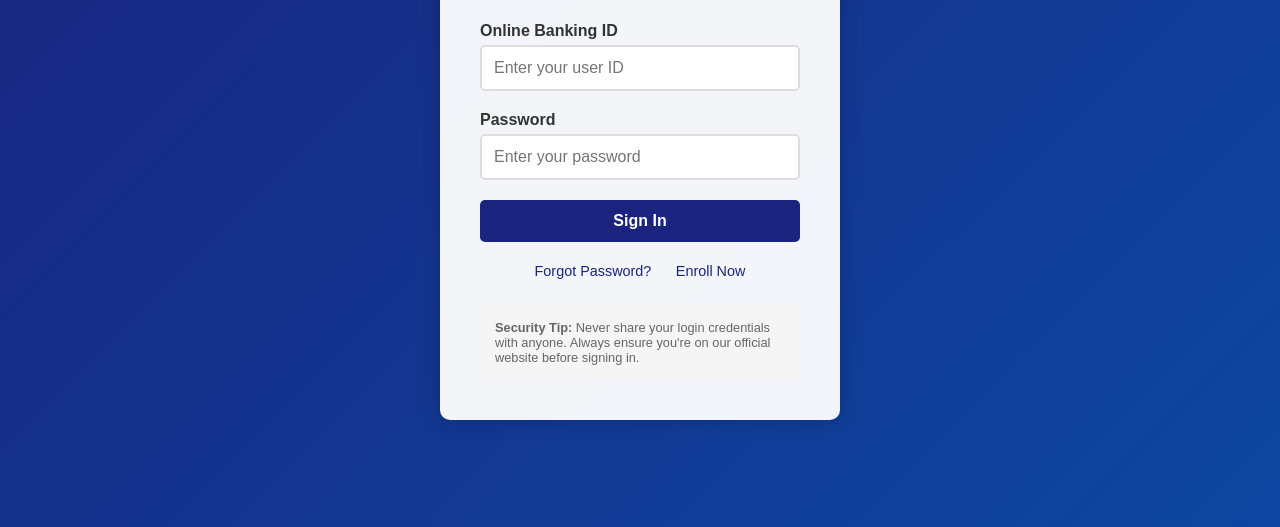
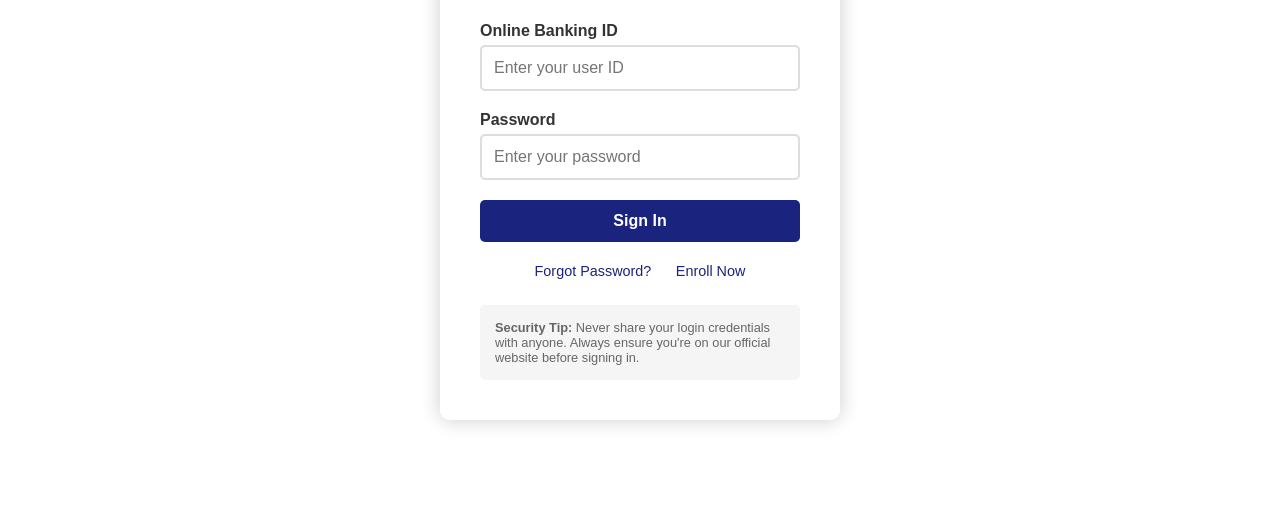
Before and after one commit to TechTonic001/Banking-css, a plain HTML site: page login.html in a window 1280 px wide. Shown: the part 273-800 px from the top of the page. Drawn offline with Linux system fonts and the light colour scheme.

Commit message:
Some changes

```diff
--- a/login.css
+++ b/login.css
@@ -6,7 +6,8 @@
 }
 
 body {
-    background: linear-gradient(135deg, #1a237e, #0d47a1);
+    /* background: linear-gradient(135deg, #1a237e, #0d47a1); */
+    background-color: white;
     height: 100vh;
     display: flex;
     justify-content: center;
```
